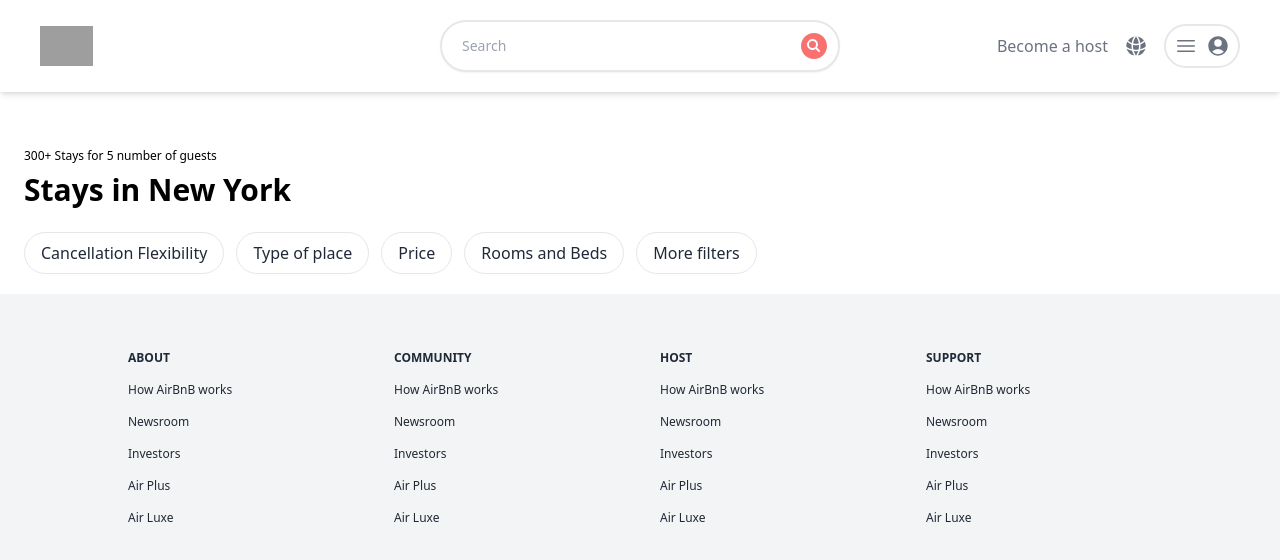
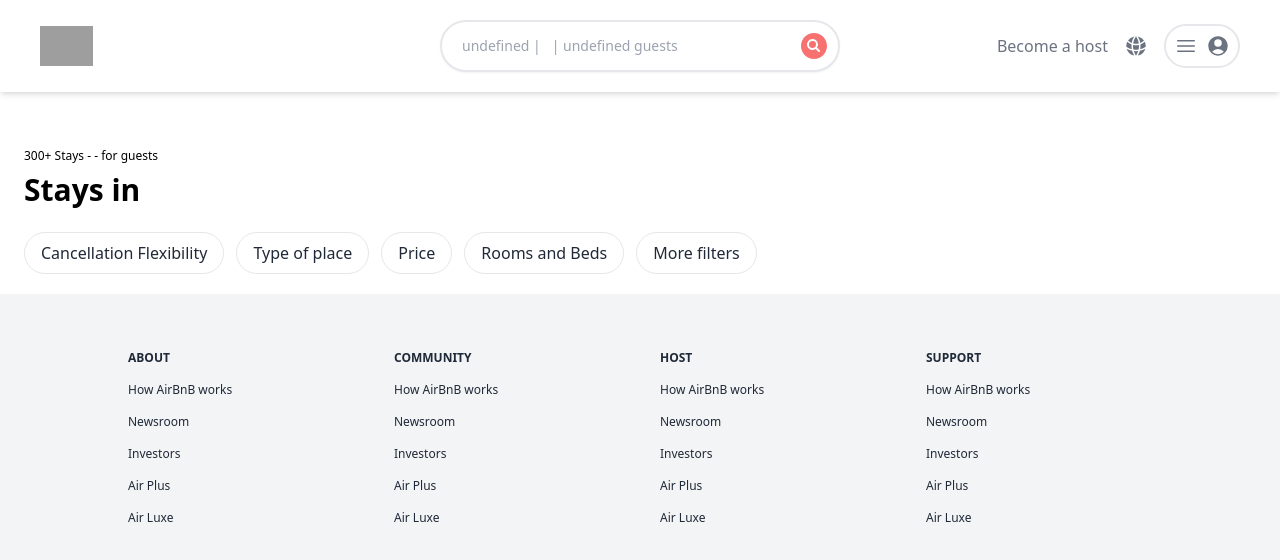
Before and after one commit to cdrmr18/airbnb-clone, a Next.js app: page /search in a window 1280 px wide. Shown: the top 560 px of the page. Built offline with nearby package versions, Linux system fonts and the light colour scheme; grey boxes are pictures that could not be loaded.

Commit message:
add search params

```diff
--- a/app/layout.tsx
+++ b/app/layout.tsx
@@ -1,5 +1,4 @@
 import './globals.css'
-import Header from '../components/Header/Header'
 import Footer from "../components/Footer/Footer";
 
 export const metadata = {
@@ -15,7 +14,6 @@ export default function RootLayout({
   return (
     <html lang="en">
       <body>
-        <Header />
         {children}
         <Footer />
       </body>
--- a/app/page.tsx
+++ b/app/page.tsx
@@ -1,4 +1,5 @@
 import  {exploreData, cardsData}  from "../data/data.js"
+import Header from "../components/Header/Header";
 import Banner from '../components/Banner/Banner'
 import SmallCard from '../components/Card/SmallCard/SmallCard'
 import MediumCard from '../components/Card/MediumCard/MediumCard'
@@ -8,6 +9,7 @@ export default async function Home() {
 
   return (
     <div>
+      <Header />
       <Banner />
       <main className="max-w-7xl mx-auto px-8 sm:px-16">
         <section className="pt-6">
@@ -37,10 +39,10 @@ export default async function Home() {
 
         <section>
           <LargeCard
-          img="https://links.papareact.com/4cj"
-          title="The greatest outdoors"
-          description="Wishlists curated by Airbnb."
-          buttonText="Get Inspired"
+            img="https://links.papareact.com/4cj"
+            title="The greatest outdoors"
+            description="Wishlists curated by Airbnb."
+            buttonText="Get Inspired"
           />
         </section>
       </main>
--- a/app/search/page.js
+++ b/app/search/page.js
@@ -1,11 +1,30 @@
-export default function Search() {
+"use client";
+import Header from "../../components/Header/Header";
+
+export default function Search({ searchParams }) {
+  const { location, startDate, endDate, noOfGuests } = searchParams;
+
+  const options = {
+    month: "long",
+    day: "numeric",
+  };
+  const formattedStartDate = startDate ? new Date(startDate).toLocaleDateString("en-US", options) : "";
+  const formattedEndDate = endDate ? new Date(endDate).toLocaleDateString("en-US", options) : "";
+  const dateRange = formattedStartDate && formattedEndDate ? `${formattedStartDate} to ${formattedEndDate}` : "";
+
   return (
     <div>
+      <Header
+        placeholder={`${location} |  ${dateRange} | ${noOfGuests} ${+noOfGuests === 1 ? "guest" : "guests"}`}
+      />
       <main className="flex">
         <section className="flex-grow pt-14 px-6">
-          <p className="text-xs">300+ Stays for 5 number of guests</p>
+          <p className="text-xs">
+            300+ Stays - {dateRange} - for {noOfGuests}{" "}
+            {+noOfGuests === 1 ? "guest" : "guests"}
+          </p>
           <h1 className="text-3xl font-semibold mt-2 mb-6">
-            Stays in New York
+            Stays in {location}
           </h1>
 
           <div className="hidden lg:inline-flex mb-5 space-x-3 text-gray-800 whitespace-nowrap">
--- a/components/Header/Header.js
+++ b/components/Header/Header.js
@@ -1,5 +1,5 @@
 'use client';
-
+import { useRouter } from "next/navigation";;
 import { useState } from "react";
 import Image from "next/image";
 import { MagnifyingGlassCircleIcon, GlobeAltIcon, UserCircleIcon, UsersIcon, Bars3Icon } from "@heroicons/react/24/solid"
@@ -8,30 +8,40 @@ import 'react-date-range/dist/styles.css'; // main style file
 import 'react-date-range/dist/theme/default.css'; // theme css file
 import { DateRangePicker } from "react-date-range";
 
-export default function Header() {
+export default function Header({placeholder = 'Start your search'}) {
   const [searchInput, setSearchInput] = useState("");
   const [startDate, setStartDate] = useState(new Date());
   const [endDate, setEndDate] = useState(new Date());
   const [noOfGuests, setNoOfGuests] = useState(1);
+  const router = useRouter();
 
   const selectionRange = {
     startDate: startDate,
     endDate: endDate,
     key: "selection",
-  }
+  };
 
   const handleSelect = (ranges) => {
     setStartDate(ranges.selection.startDate);
     setEndDate(ranges.selection.endDate);
-  }
+  };
 
   const resetInput = () => {
     setSearchInput("");
-  }
+  };
+
+  const search = () => {
+    router.push(
+      `/search?location=${searchInput}&startDate=${startDate.toISOString()}&endDate=${endDate.toISOString()}&noOfGuests=${noOfGuests}`
+    );
+  };
 
   return (
     <header className="sticky top-0 z-50 grid grid-cols-3 bg-white shadow-md p-5 md:px-10">
-      <div className="relative flex items-center h-10 cursor-pointer my-auto">
+      <div
+        className="relative flex items-center h-10 cursor-pointer my-auto"
+        onClick={() => router.push("/")}
+      >
         <Image
           src="https://links.papareact.com/qd3"
           alt="logo"
@@ -44,7 +54,7 @@ export default function Header() {
         <input
           value={searchInput}
           type="text"
-          placeholder="Search"
+          placeholder={placeholder}
           className="pl-5 bg-transparent outline-none flex-grow text-sm text-gray-600 placeholder-gray-400"
           onChange={(e) => setSearchInput(e.target.value)}
         />
@@ -85,13 +95,12 @@ export default function Header() {
           </div>
 
           <div className="flex">
-            <button
-              className="flex-grow text-gray-500"
-              onClick={resetInput}
-            >
+            <button className="flex-grow text-gray-500" onClick={resetInput}>
               Cancel
             </button>
-            <button className="flex-grow text-red-400">Book</button>
+            <button className="flex-grow text-red-400" onClick={search}>
+              Search
+            </button>
           </div>
         </div>
       )}
```
